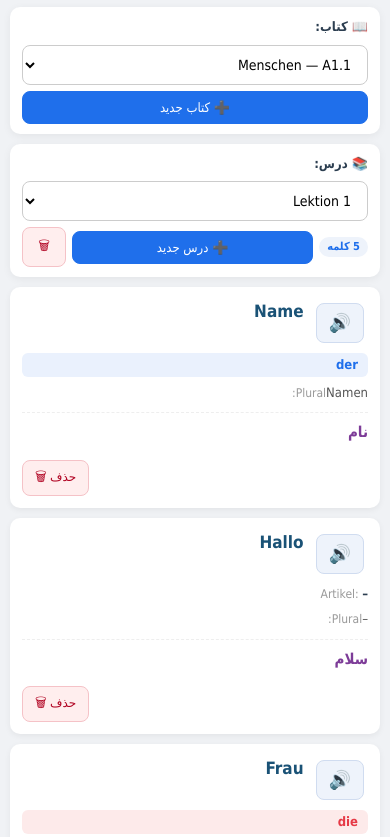
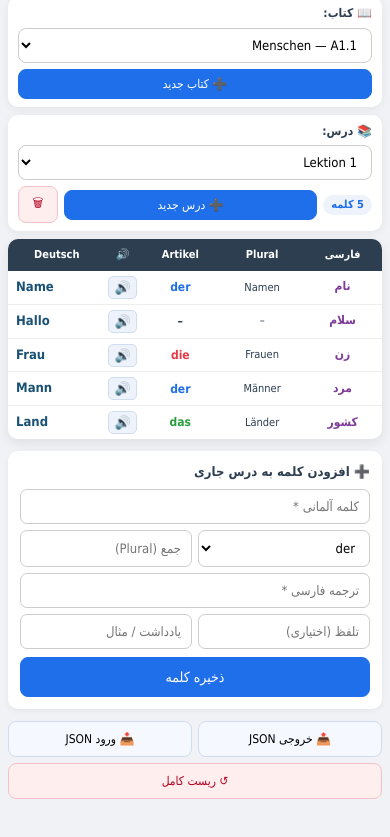
Before and after one commit to javadi2810/Deutsch-Menschen-, a plain HTML site: page index.html in a window 390 px wide. Shown: the part 45-882 px from the top of the page. Drawn offline with Linux system fonts and the light colour scheme.

Commit message:
adit Responsive

```diff
--- a/index.html
+++ b/index.html
@@ -8,11 +8,7 @@
 <style>
   * { box-sizing: border-box; -webkit-tap-highlight-color: transparent; }
 
-  html, body {
-    margin: 0;
-    padding: 0;
-    overflow-x: hidden;
-  }
+  html, body { margin: 0; padding: 0; overflow-x: hidden; }
 
   body {
     font-family: 'Tahoma', 'Vazirmatn', -apple-system, BlinkMacSystemFont, sans-serif;
@@ -20,7 +16,7 @@
     padding: 16px;
     direction: rtl;
     font-size: 15px;
-    line-height: 1.5;
+    line-height: 1.4;
     color: #2c3e50;
     min-height: 100vh;
     padding-bottom: env(safe-area-inset-bottom, 20px);
@@ -29,17 +25,16 @@
   h1 {
     text-align: center;
     color: #2c3e50;
-    font-size: clamp(20px, 5vw, 28px);
-    margin: 0 0 16px;
+    font-size: clamp(18px, 5vw, 26px);
+    margin: 0 0 14px;
   }
 
-  /* ---------- پنل‌های انتخاب ---------- */
   .selector-panel {
     background: white;
     border-radius: 12px;
-    padding: 12px 14px;
+    padding: 10px 12px;
     max-width: 900px;
-    margin: 0 auto 12px;
+    margin: 0 auto 10px;
     box-shadow: 0 2px 8px rgba(0,0,0,0.06);
   }
 
@@ -59,7 +54,7 @@
 
   .selector-row select,
   .selector-row input {
-    padding: 9px 12px;
+    padding: 8px 12px;
     font-size: 14px;
     border-radius: 8px;
     border: 1px solid #ccc;
@@ -71,7 +66,7 @@
   }
 
   .btn {
-    padding: 9px 14px;
+    padding: 8px 13px;
     border-radius: 8px;
     border: 1px solid #d0dcf0;
     background: #f5f8ff;
@@ -88,12 +83,11 @@
 
   .btn-primary { background: #1f6feb; color: white; border-color: #1f6feb; }
   .btn-primary:hover { background: #145bb8; }
-
   .btn-danger { background: #fee; color: #b00020; border-color: #f5c2c7; }
   .btn-danger:hover { background: #fdd; }
 
   .hidden { display: none !important; }
-  .inline-form { margin-top: 10px; }
+  .inline-form { margin-top: 8px; }
 
   .count-badge {
     background: #eef3fb;
@@ -114,33 +108,38 @@
     margin: 0 auto 20px;
   }
 
-  /* ---------- جدول (Responsive) ---------- */
+  /* ---------- جدول ---------- */
   .table-container {
     background: white;
     border-radius: 12px;
     box-shadow: 0 4px 12px rgba(0,0,0,0.08);
     overflow-x: auto;
     max-width: 900px;
-    margin: 0 auto 24px;
+    margin: 0 auto 20px;
     -webkit-overflow-scrolling: touch;
   }
 
-  table { width: 100%; border-collapse: collapse; direction: ltr; }
+  table { width: 100%; border-collapse: collapse; direction: ltr; table-layout: auto; }
+
   th {
     background: #2c3e50;
     color: white;
-    padding: 12px 8px;
-    font-size: 14px;
+    padding: 10px 6px;
+    font-size: 13px;
     font-weight: 600;
     white-space: nowrap;
+    text-align: center;
   }
+
   td {
-    padding: 10px 8px;
+    padding: 9px 6px;
     border-bottom: 1px solid #eee;
     text-align: center;
     font-size: 14px;
+    vertical-align: middle;
     word-break: break-word;
   }
+
   tr:hover td { background: #f8faff; cursor: pointer; }
   tr:last-child td { border-bottom: none; }
 
@@ -150,57 +149,62 @@
   .art.der { color: #1f6feb; }
   .art.die { color: #e63946; }
   .art.das { color: #2a9d3f; }
-  .note-cell { color: #666; font-size: 12px; font-style: italic; max-width: 140px; }
-  .action-cell { width: 44px; }
-  .sound-cell { width: 48px; padding: 4px !important; }
+
+  .note-cell {
+    color: #666;
+    font-size: 12px;
+    font-style: italic;
+    max-width: 120px;
+  }
+  .action-cell { width: 40px; }
+  .sound-cell { width: 42px; padding: 3px !important; }
 
   .speak-btn {
     background: #eef3fb;
     border: 1px solid #d0dcf0;
-    border-radius: 8px;
+    border-radius: 6px;
     cursor: pointer;
-    font-size: 17px;
-    padding: 6px 8px;
+    font-size: 15px;
+    padding: 5px 7px;
     transition: all 0.2s;
     touch-action: manipulation;
+    line-height: 1;
   }
-  .speak-btn:active { transform: scale(0.92); }
-  .speak-btn:hover { background: #dbe7fa; transform: scale(1.08); }
+  .speak-btn:active { transform: scale(0.9); }
+  .speak-btn:hover { background: #dbe7fa; transform: scale(1.06); }
 
   .icon-btn {
     background: none;
     border: none;
     cursor: pointer;
-    font-size: 16px;
-    padding: 6px;
+    font-size: 15px;
+    padding: 4px;
     border-radius: 6px;
     touch-action: manipulation;
+    line-height: 1;
   }
   .icon-btn.delete:hover { background: #fdd; }
 
-  /* ---------- فرم افزودن کلمه ---------- */
+  /* ---------- فرم ---------- */
   .add-word-form {
     background: white;
     border-radius: 12px;
-    padding: 16px;
+    padding: 14px;
     max-width: 900px;
-    margin: 0 auto 20px;
+    margin: 0 auto 16px;
     box-shadow: 0 2px 6px rgba(0,0,0,0.05);
   }
-  .add-word-form h3 {
-    margin: 0 0 12px;
-    color: #2c3e50;
-    font-size: 15px;
-  }
+  .add-word-form h3 { margin: 0 0 10px; color: #2c3e50; font-size: 14px; }
+
   .form-grid {
     display: grid;
     grid-template-columns: repeat(auto-fit, minmax(140px, 1fr));
-    gap: 10px;
-    margin-bottom: 12px;
+    gap: 8px;
+    margin-bottom: 10px;
   }
   .form-grid input,
   .form-grid select {
-    padding: 10px 12px;
+    padding: 9px 11px;
     border-radius: 8px;
     border: 1px solid #ccc;
     font-family: inherit;
@@ -210,13 +214,13 @@
     width: 100%;
   }
 
-  /* ---------- خروجی/ورودی ---------- */
+  /* ---------- IO ---------- */
   .io-panel {
     display: flex;
     gap: 8px;
     justify-content: center;
     max-width: 900px;
-    margin: 16px auto;
+    margin: 14px auto;
     flex-wrap: wrap;
   }
 
@@ -230,32 +234,28 @@
     justify-content: center;
     align-items: center;
     direction: ltr;
-    padding: 20px;
+    padding: 16px;
   }
   .card-overlay.active { display: flex; }
 
   .flashcard {
-    width: min(300px, 90vw);
-    height: min(200px, 60vw);
+    width: min(300px, 88vw);
+    height: min(200px, 58vw);
     min-height: 160px;
     perspective: 1000px;
     cursor: pointer;
-    position: relative;
   }
   .flashcard-inner {
     position: relative;
-    width: 100%;
-    height: 100%;
+    width: 100%; height: 100%;
     transition: transform 0.6s;
     transform-style: preserve-3d;
   }
   .flashcard.flipped .flashcard-inner { transform: rotateY(180deg); }
 
-  .flashcard-front,
-  .flashcard-back {
+  .flashcard-front, .flashcard-back {
     position: absolute;
-    width: 100%;
-    height: 100%;
+    width: 100%; height: 100%;
     backface-visibility: hidden;
     -webkit-backface-visibility: hidden;
     border-radius: 16px;
@@ -264,21 +264,12 @@
     justify-content: center;
     align-items: center;
     box-shadow: 0 8px 20px rgba(0,0,0,0.2);
-    padding: 20px;
+    padding: 18px;
     text-align: center;
   }
-  .flashcard-front {
-    background: #ffffff;
-    color: #2c3e50;
-  }
-  .flashcard-front .art {
-    font-size: clamp(14px, 4vw, 18px);
-    margin-bottom: 4px;
-  }
-  .flashcard-front .de {
-    font-size: clamp(20px, 6vw, 28px);
-    word-break: break-word;
-  }
+  .flashcard-front { background: #ffffff; color: #2c3e50; }
+  .flashcard-front .art { font-size: clamp(14px, 4vw, 18px); margin-bottom: 4px; }
+  .flashcard-front .de { font-size: clamp(20px, 6vw, 28px); word-break: break-word; }
   .flashcard-back {
     background: #7d3c98;
     color: white;
@@ -286,23 +277,16 @@
     font-size: clamp(18px, 5vw, 26px);
     word-break: break-word;
   }
-  .card-note {
-    font-size: clamp(12px, 3vw, 14px);
-    opacity: 0.85;
-    margin-top: 10px;
-    font-weight: normal;
-  }
+  .card-note { font-size: clamp(12px, 3vw, 14px); opacity: 0.85; margin-top: 10px; font-weight: normal; }
   .close-card {
     position: absolute;
-    top: 12px;
-    right: 12px;
-    font-size: 32px;
+    top: 10px; right: 10px;
+    font-size: 30px;
     color: white;
     cursor: pointer;
     background: none;
     border: none;
-    width: 44px;
-    height: 44px;
+    width: 44px; height: 44px;
     display: flex;
     align-items: center;
     justify-content: center;
@@ -312,283 +296,186 @@
   .close-card:active { background: rgba(255,255,255,0.1); }
 
   /* ============================================ */
-  /* 📱 Responsive — موبایل (زیر 640px)          */
+  /* 📱 موبایل — همان جدول، فقط جمع‌وجورتر        */
   /* ============================================ */
   @media (max-width: 640px) {
     body {
-      padding: 10px;
-      font-size: 14px;
+      padding: 8px;
+      padding-bottom: calc(12px + env(safe-area-inset-bottom, 0px));
+      font-size: 13px;
     }
 
-    h1 {
-      font-size: 20px;
-      margin-bottom: 12px;
-    }
+    h1 { font-size: 17px; margin: 0 0 10px; }
 
     .selector-panel {
-      padding: 10px 12px;
-      margin-bottom: 10px;
+      padding: 8px 10px;
+      margin-bottom: 8px;
       border-radius: 10px;
     }
 
-    .selector-row {
-      gap: 6px;
-    }
+    .selector-row { gap: 6px; }
 
     .selector-row label {
-      font-size: 13px;
+      font-size: 12px;
       width: 100%;
-      margin-bottom: 2px;
+      margin-bottom: 0;
     }
 
     .selector-row select {
       flex: 1 1 100%;
-      font-size: 14px;
-      padding: 10px 12px;
+      font-size: 13px;
+      padding: 8px 10px;
     }
 
     .selector-row .btn {
       flex: 0 0 auto;
-      padding: 8px 12px;
-      font-size: 13px;
+      padding: 7px 10px;
+      font-size: 12px;
+    }
+    .selector-row .btn-primary { flex: 1 1 auto; }
+    .selector-row .btn-danger { flex: 0 0 40px; padding: 7px; }
+
+    .count-badge { font-size: 11px; padding: 2px 8px; }
+
+    /* ---------- جدول فشرده ---------- */
+    .table-container {
+      border-radius: 10px;
+      margin-bottom: 12px;
     }
 
-    .selector-row .btn-primary { flex: 1 1 auto; }
-    .selector-row .btn-danger { flex: 0 0 44px; padding: 8px; }
+    table { font-size: 12px; }
 
-    .count-badge {
+    th {
+      padding: 8px 3px;
       font-size: 11px;
-      padding: 2px 8px;
+      font-weight: 600;
     }
 
-    /* جدول به کارت تبدیل می‌شود */
-    .table-container {
-      border-radius: 10px;
-      background: transparent;
-      box-shadow: none;
-      overflow: visible;
+    td {
+      padding: 8px 3px;
+      font-size: 12px;
     }
 
-    table, thead, tbody, tr, th, td {
-      display: block;
-      width: 100%;
+    /* ✅ کلمه آلمانی: چپ‌چین با فونت کمی بزرگ‌تر و فضای بیشتر */
+    .de {
+      font-size: 13px;
+      text-align: left !important;
+      padding-left: 8px !important;
+      max-width: 130px;
+      word-break: break-word;
+      line-height: 1.3;
     }
 
-    thead { display: none; }
+    .fa { font-size: 12px; }
 
-    tbody tr {
-      background: white;
-      border-radius: 10px;
-      margin-bottom: 10px;
-      padding: 12px;
-      box-shadow: 0 2px 6px rgba(0,0,0,0.06);
-      position: relative;
-      display: grid;
-      grid-template-columns: 1fr auto;
-      grid-template-areas:
-        "de    speak"
-        "art   art"
-        "plural plural"
-        "fa    fa"
-        "note  note"
-        "action action";
-      gap: 6px 8px;
-      cursor: pointer;
-      border-bottom: none;
+    /* ✅ ستون سطل زباله در موبایل مخفی */
+    .action-cell { display: none !important; }
+    thead th:last-child { display: none !important; }
+
+    /* ستون یادداشت هم مخفی */
+    .note-cell { display: none; }
+    thead th:nth-child(6) { display: none; }
+
+    /* ستون صدا کوچک‌تر */
+    .sound-cell { width: 34px; padding: 2px !important; }
+    .speak-btn {
+      font-size: 13px;
+      padding: 4px 5px;
+      border-radius: 5px;
     }
 
-    tbody tr:hover td { background: transparent; }
+    td.art { font-size: 12px; }
+    td.plural-cell { font-size: 11px; }
 
-    tbody td {
-      padding: 0;
-      border-bottom: none;
-      text-align: right;
+    td.fa {
+      max-width: 90px;
+      word-break: break-word;
+      line-height: 1.3;
+    }
+
+    /* حذف با لمس طولانی — راهنما */
+    tbody tr:active {
+      background: #f0f4ff;
+    }
+
+    /* ---------- فرم ---------- */
+    .add-word-form {
+      padding: 12px;
+      border-radius: 10px;
+      margin-bottom: 12px;
+    }
+    .add-word-form h3 { font-size: 13px; margin-bottom: 8px; }
+
+    .form-grid {
+      grid-template-columns: 1fr 1fr;
+      gap: 6px;
+      margin-bottom: 8px;
+    }
+    .form-grid input,
+    .form-grid select {
+      padding: 9px 10px;
+      font-size: 13px;
+      border-radius: 7px;
+    }
+
+    #wDe, #wFa { grid-column: 1 / -1; }
+
+    .add-word-form > .btn-primary {
+      width: 100%;
+      padding: 11px;
       font-size: 14px;
     }
 
-    td.de {
-      grid-area: de;
-      font-size: 17px;
-      font-weight: 700;
-      color: #1a5276;
+    .io-panel {
+      gap: 6px;
+      margin: 10px auto;
     }
-
-    td.sound-cell {
-      grid-area: speak;
-      width: auto;
-      justify-self: end;
-    }
-
-    .speak-btn {
-      padding: 8px 12px;
-      font-size: 18px;
-    }
-
-    td.art {
-      grid-area: art;
-      font-size: 13px;
-    }
-
-    /* نمایش Artikel به شکل برچسب */
-    td.art::before {
-      content: "Artikel: ";
-      color: #999;
-      font-weight: normal;
+    .io-panel .btn {
+      flex: 1 1 calc(50% - 3px);
+      padding: 10px;
       font-size: 12px;
     }
 
-    td.art.der,
-    td.art.die,
-    td.art.das {
-      display: inline-block;
-      padding: 2px 10px;
-      border-radius: 6px;
-      font-size: 13px;
-      justify-self: start;
-    }
-    td.art.der { background: #eaf1fd; }
-    td.art.die { background: #fdeaea; }
-    td.art.das { background: #eaf5ec; }
-    td.art.der::before,
-    td.art.die::before,
-    td.art.das::before { display: none; }
-
-    /* Plural */
-    tbody td:nth-child(4) {
-      grid-area: plural;
-      font-size: 13px;
-      color: #555;
-      direction: ltr;
-      text-align: right;
-    }
-    tbody td:nth-child(4)::before {
-      content: "Plural: ";
-      color: #999;
-      font-size: 12px;
-      direction: rtl;
-      display: inline-block;
-      margin-left: 4px;
-    }
-
-    td.fa {
-      grid-area: fa;
-      font-size: 15px;
-      font-weight: 600;
-      color: #7d3c98;
-      border-top: 1px dashed #eee;
-      padding-top: 8px;
-      margin-top: 4px;
-    }
-
-    td.note-cell {
-      grid-area: note;
-      font-size: 12px;
-      max-width: none;
-      text-align: right;
-    }
-    td.note-cell:empty { display: none; }
-
-    td.action-cell {
-      grid-area: action;
-      width: 100%;
-      text-align: left;
-      margin-top: 4px;
-    }
-    .icon-btn.delete {
-      background: #fee;
-      color: #b00020;
-      border: 1px solid #f5c2c7;
-      padding: 6px 12px;
-      font-size: 13px;
-      border-radius: 8px;
-    }
-    .icon-btn.delete::after {
-      content: " حذف";
-      font-size: 12px;
-    }
-
-    /* فرم */
-    .add-word-form {
-      padding: 14px;
-      border-radius: 10px;
-    }
-
-    .add-word-form h3 {
-      font-size: 14px;
-      margin-bottom: 10px;
-    }
-
-    .form-grid {
-      grid-template-columns: 1fr;
-      gap: 8px;
-    }
-
-    .form-grid input,
-    .form-grid select {
-      padding: 11px 12px;
-      font-size: 15px;
-    }
-
-    .add-word-form > .btn-primary {
-      width: 100%;
-      padding: 12px;
-      font-size: 15px;
-      margin-top: 4px;
-    }
-
-    /* دکمه‌های io */
-    .io-panel {
-      flex-direction: column;
-      gap: 8px;
-      margin: 16px auto;
-    }
-    .io-panel .btn {
-      width: 100%;
-      padding: 12px;
-      font-size: 14px;
-    }
-
-    /* فلش‌کارت */
     .flashcard {
       width: 88vw;
-      height: 55vw;
-      min-height: 180px;
+      height: 56vw;
+      min-height: 170px;
     }
-
-    .close-card {
-      font-size: 36px;
-      top: 6px;
-      right: 6px;
-    }
-
-    .card-overlay { padding: 12px; }
+    .close-card { font-size: 34px; top: 6px; right: 6px; }
+    .card-overlay { padding: 10px; }
   }
 
   /* ============================================ */
-  /* 📱 موبایل خیلی کوچک (زیر 380px)              */
+  /* 📱 موبایل خیلی کوچک                          */
   /* ============================================ */
   @media (max-width: 380px) {
-    body { padding: 8px; font-size: 13px; }
-    h1 { font-size: 18px; }
-    .selector-row .btn { font-size: 12px; padding: 7px 10px; }
+    body { padding: 6px; font-size: 12px; }
+    h1 { font-size: 16px; }
+
+    .selector-row .btn { font-size: 11px; padding: 6px 8px; }
     .count-badge { display: none; }
-    td.de { font-size: 16px; }
-    td.fa { font-size: 14px; }
+
+    th { font-size: 10px; padding: 7px 2px; }
+    td { font-size: 11px; padding: 7px 2px; }
+
+    .de { font-size: 12px; max-width: 100px; padding-left: 6px !important; }
+    .fa { font-size: 11px; max-width: 75px; }
+
+    .form-grid { grid-template-columns: 1fr; }
+
+    .io-panel .btn {
+      flex: 1 1 100%;
+      font-size: 12px;
+    }
   }
 
   /* ============================================ */
-  /* 📱 تبلت (641px تا 1024px)                   */
+  /* 📱 تبلت                                      */
   /* ============================================ */
   @media (min-width: 641px) and (max-width: 1024px) {
-    body { padding: 20px; }
+    body { padding: 18px; }
     .form-grid { grid-template-columns: repeat(2, 1fr); }
-  }
-
-  /* ============================================ */
-  /* 🖥 دسکتاپ (بالای 1024px) — ظاهر اصلی         */
-  /* ============================================ */
-  @media (min-width: 1025px) {
-    body { padding: 24px; font-size: 15px; }
+    #wDe, #wFa { grid-column: auto; }
   }
 
   /* ============================================ */
@@ -606,7 +493,6 @@
 
 <h1>📚 واژگان Menschen</h1>
 
-<!-- انتخاب کتاب -->
 <div class="selector-panel">
   <div class="selector-row">
     <label>📖 کتاب:</label>
@@ -628,7 +514,6 @@
   </div>
 </div>
 
-<!-- انتخاب درس -->
 <div class="selector-panel">
   <div class="selector-row">
     <label>📚 درس:</label>
@@ -644,10 +529,8 @@
   </div>
 </div>
 
-<!-- جدول -->
 <div id="tableWrapper"></div>
 
-<!-- فرم افزودن کلمه -->
 <div class="add-word-form hidden" id="addWordPanel">
   <h3>➕ افزودن کلمه به درس جاری</h3>
   <div class="form-grid">
@@ -666,7 +549,6 @@
   <button class="btn btn-primary" id="saveWord">ذخیره کلمه</button>
 </div>
 
-<!-- خروجی/ورودی -->
 <div class="io-panel">
   <button class="btn" id="exportBtn">📤 خروجی JSON</button>
   <button class="btn" id="importBtn">📥 ورود JSON</button>
@@ -674,7 +556,6 @@
   <button class="btn btn-danger" id="resetBtn">↺ ریست کامل</button>
 </div>
 
-<!-- مودال کارت -->
 <div class="card-overlay" id="cardOverlay">
   <button class="close-card" id="closeCard">&times;</button>
   <div class="flashcard" id="flashcard">
@@ -705,42 +586,30 @@
     });
   }
 
-  // ---------- داده‌های پیش‌فرض ----------
   function defaultBooks() {
     return [{
       id: 'menschen-a1-1',
       name: 'Menschen',
       level: 'A1.1',
       lessons: [
-        {
-          id: uid(), title: 'Lektion 1',
-          words: [
+        { id: uid(), title: 'Lektion 1', words: [
           { id: uid(), de: 'Name',  art: 'der', plural: 'Namen',   fa: 'نام',  speak: 'Name' },
           { id: uid(), de: 'Hallo', art: '–',   plural: '–',       fa: 'سلام', speak: 'Hallo' },
           { id: uid(), de: 'Frau',  art: 'die', plural: 'Frauen',  fa: 'زن',   speak: 'Frau' },
           { id: uid(), de: 'Mann',  art: 'der', plural: 'Männer',  fa: 'مرد',  speak: 'Mann' },
           { id: uid(), de: 'Land',  art: 'das', plural: 'Länder',  fa: 'کشور', speak: 'Land' }
-          ]
-        },
-        {
-          id: uid(), title: 'Lektion 2',
-          words: [
+        ]},
+        { id: uid(), title: 'Lektion 2', words: [
           { id: uid(), de: 'Buch',  art: 'das', plural: 'Bücher', fa: 'کتاب', speak: 'Buch' },
           { id: uid(), de: 'Tisch', art: 'der', plural: 'Tische', fa: 'میز',  speak: 'Tisch' },
           { id: uid(), de: 'Lampe', art: 'die', plural: 'Lampen', fa: 'لامپ', speak: 'Lampe' }
-          ]
-        },
-        {
-          id: uid(), title: 'Lektion 3',
-          words: [
+        ]},
+        { id: uid(), title: 'Lektion 3', words: [
           { id: uid(), de: 'Apfel',  art: 'der', plural: 'Äpfel', fa: 'سیب', speak: 'Apfel' },
           { id: uid(), de: 'Wasser', art: 'das', plural: '–',     fa: 'آب',  speak: 'Wasser' },
           { id: uid(), de: 'Milch',  art: 'die', plural: '–',     fa: 'شیر', speak: 'Milch' }
-          ]
-        },
-        {
-          id: uid(), title: 'Lektion 4 — رنگ‌ها، متریال‌ها و اشیا',
-          words: [
+        ]},
+        { id: uid(), title: 'Lektion 4 — رنگ‌ها، متریال‌ها و اشیا', words: [
           { id: uid(), de: 'Farbe',       art: 'die', plural: 'Farben',        fa: 'رنگ',              speak: 'Farbe' },
           { id: uid(), de: 'rot',         art: '–',   plural: '–',              fa: 'قرمز',             speak: 'rot' },
           { id: uid(), de: 'blau',        art: '–',   plural: '–',              fa: 'آبی',              speak: 'blau' },
@@ -792,13 +661,11 @@
           { id: uid(), de: 'Notizbuch',      art: 'das', plural: 'Notizbücher',    fa: 'دفتر',                speak: 'Notizbuch' },
           { id: uid(), de: 'Kalender',       art: 'der', plural: 'Kalender',       fa: 'تقویم',               speak: 'Kalender' },
           { id: uid(), de: 'Monitor',        art: 'der', plural: 'Monitore',       fa: 'مانیتور',             speak: 'Monitor' }
-          ]
-        }
+        ]}
       ]
     }];
   }
 
-  // ---------- State ----------
   var state;
 
   function loadState() {
@@ -810,12 +677,10 @@
       return p;
     } catch (e) { return null; }
   }
-
   function saveState() {
     try { localStorage.setItem(STORAGE_KEY, JSON.stringify(state)); }
     catch (e) { console.error(e); }
   }
-
   function currentBook() {
     if (!state) return null;
     for (var i = 0; i < state.books.length; i++) {
@@ -831,7 +696,6 @@
     }
     return null;
   }
-
   function initState() {
     var loaded = loadState();
     state = loaded || { books: defaultBooks(), activeBookId: null, activeLessonId: null };
@@ -850,7 +714,6 @@
     if (!found) state.activeLessonId = (b && b.lessons.length) ? b.lessons[0].id : null;
   }
 
-  // ---------- Render ----------
   function renderBooks() {
     var sel = document.getElementById('bookSelect');
     sel.innerHTML = '';
@@ -972,7 +835,41 @@
     var trs = wrap.querySelectorAll('tbody tr');
     for (var t = 0; t < trs.length; t++) {
       (function (tr) {
+        // ✅ لمس طولانی برای حذف در موبایل
+        var pressTimer = null;
+        var longPressFired = false;
+
+        function startPress() {
+          longPressFired = false;
+          pressTimer = setTimeout(function () {
+            longPressFired = true;
+            var id = tr.getAttribute('data-id');
+            var target = null;
+            for (var k = 0; k < lesson.words.length; k++) {
+              if (lesson.words[k].id === id) { target = lesson.words[k]; break; }
+            }
+            if (target && confirm('حذف «' + target.de + '»؟')) {
+              var newWords = [];
+              for (var m = 0; m < lesson.words.length; m++) {
+                if (lesson.words[m].id !== id) newWords.push(lesson.words[m]);
+              }
+              lesson.words = newWords;
+              saveState();
+              renderTable();
+            }
+          }, 600); // 0.6 ثانیه
+        }
+        function cancelPress() {
+          if (pressTimer) { clearTimeout(pressTimer); pressTimer = null; }
+        }
+
+        tr.addEventListener('touchstart', startPress, { passive: true });
+        tr.addEventListener('touchend', cancelPress);
+        tr.addEventListener('touchcancel', cancelPress);
+        tr.addEventListener('touchmove', cancelPress);
+
         tr.addEventListener('click', function () {
+          if (longPressFired) { longPressFired = false; return; }
           var id = tr.getAttribute('data-id');
           for (var k = 0; k < lesson.words.length; k++) {
             if (lesson.words[k].id === id) { openCard(lesson.words[k]); return; }
@@ -982,7 +879,6 @@
     }
   }
 
-  // ---------- تلفظ ----------
   function speakGerman(text) {
     if (!('speechSynthesis' in window)) {
       alert('مرورگر شما از تلفظ صوتی پشتیبانی نمی‌کند.');
@@ -995,7 +891,6 @@
     window.speechSynthesis.speak(u);
   }
 
-  // ---------- فلش‌کارت ----------
   function openCard(word) {
     var art = document.getElementById('cardArt');
     art.textContent = word.art !== '–' ? word.art : '';
@@ -1010,8 +905,6 @@
     document.getElementById('cardOverlay').classList.remove('active');
   }
 
-  // ---------- Eventها ----------
-  function bindEvents() {
   document.getElementById('bookSelect').addEventListener('change', function (e) {
     state.activeBookId = e.target.value || null;
     var b = currentBook();
@@ -1156,14 +1049,11 @@
     state = { books: defaultBooks(), activeBookId: null, activeLessonId: null };
     initState(); saveState(); renderBooks(); renderLessons(); renderTable();
   });
-  }
 
-  // ---------- اجرا ----------
   initState();
   renderBooks();
   renderLessons();
   renderTable();
-  bindEvents();
 })();
 </script>
 </body>
```
Lines whose indentation alone changed are shown as unchanged.
